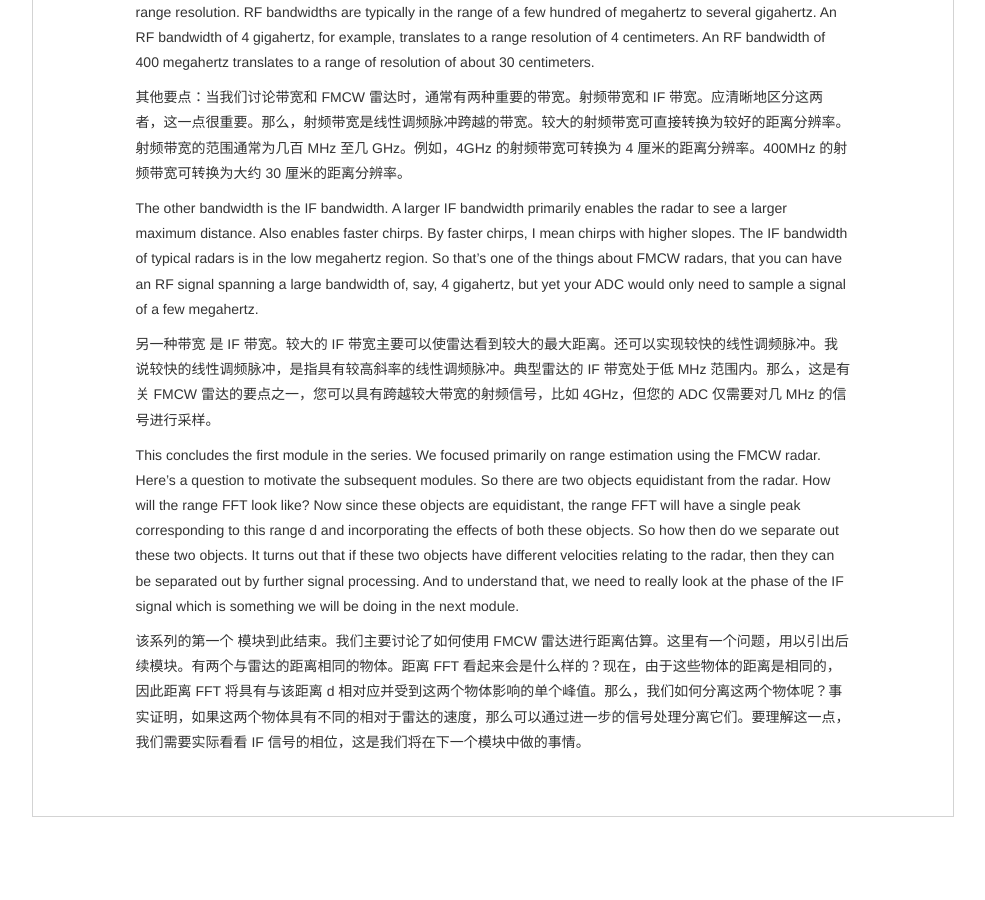
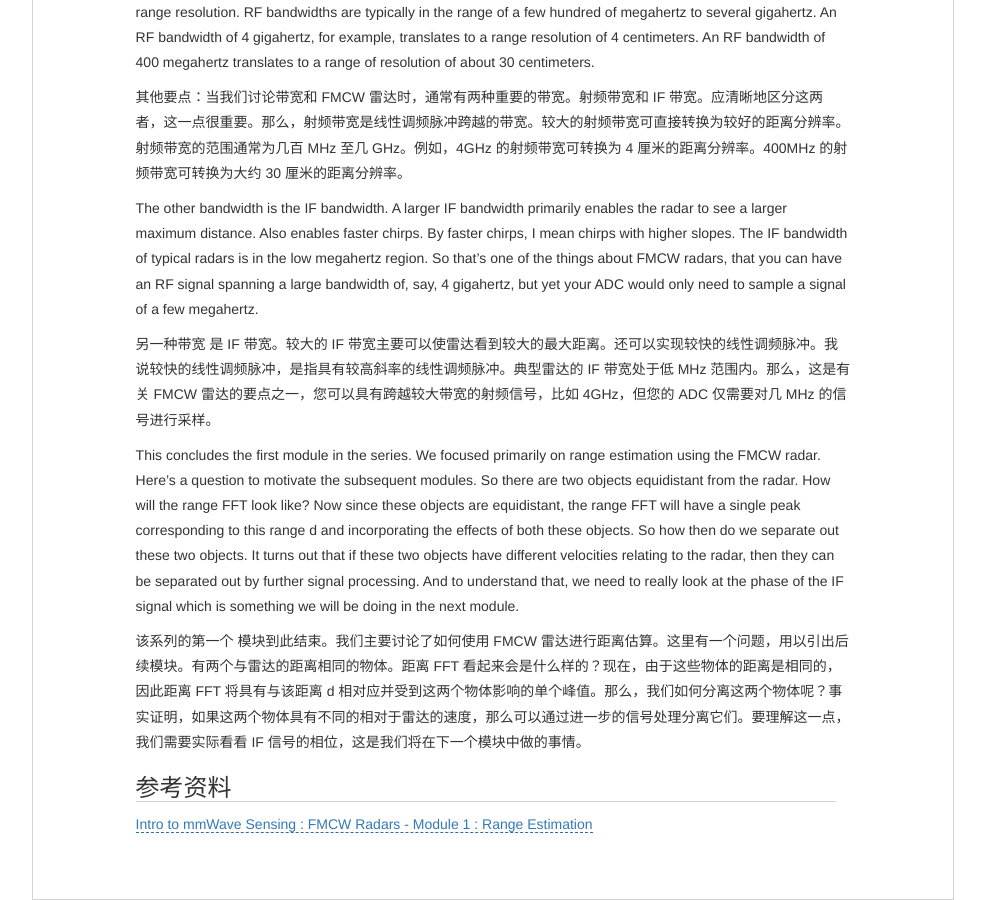
Before and after one commit to luli100/luli100.github.io, a Jekyll site: the page built from _posts/2021-08-08-ti-fmcw-radar-range-estimation.md, in a window 1280 px wide and 900 px high, scrolled down 7814 px. Shown: the whole window, without its empty margins (147-1132 px from the left). Built offline with Jekyll 4.4.1, drawn with Linux system fonts in a browser that asks for light colours; before the commit the page ends 8631 px from its top, so only the background shows below that.

Commit message:
reference document

```diff
--- a/_posts/2021-08-08-ti-fmcw-radar-range-estimation.md
+++ b/_posts/2021-08-08-ti-fmcw-radar-range-estimation.md
@@ -159,3 +159,7 @@ The other bandwidth is the IF bandwidth. A larger IF bandwidth primarily enables
 This concludes the first module in the series. We focused primarily on range estimation using the FMCW radar. Here's a question to motivate the subsequent modules. So there are two objects equidistant from the radar. How will the range FFT look like? Now since these objects are equidistant, the range FFT will have a single peak corresponding to this range d and incorporating the effects of both these objects. So how then do we separate out these two objects. It turns out that if these two objects have different velocities relating to the radar, then they can be separated out by further signal processing. And to understand that, we need to really look at the phase of the IF signal which is something we will be doing in the next module.
 
 该系列的第一个 模块到此结束。我们主要讨论了如何使用 FMCW 雷达进行距离估算。这里有一个问题，用以引出后续模块。有两个与雷达的距离相同的物体。距离 FFT 看起来会是什么样的？现在，由于这些物体的距离是相同的，因此距离 FFT 将具有与该距离 d 相对应并受到这两个物体影响的单个峰值。那么，我们如何分离这两个物体呢？事实证明，如果这两个物体具有不同的相对于雷达的速度，那么可以通过进一步的信号处理分离它们。要理解这一点，我们需要实际看看 IF 信号的相位，这是我们将在下一个模块中做的事情。
+
+### 参考资料
+
+[Intro to mmWave Sensing : FMCW Radars - Module 1 : Range Estimation](https://www.ti.com.cn/content/dam/videos/external-videos/zh-cn/2/3816841626001/5415203482001.mp4/subassets/mmwaveSensing-FMCW-offlineviewing_0.pdf)
```
